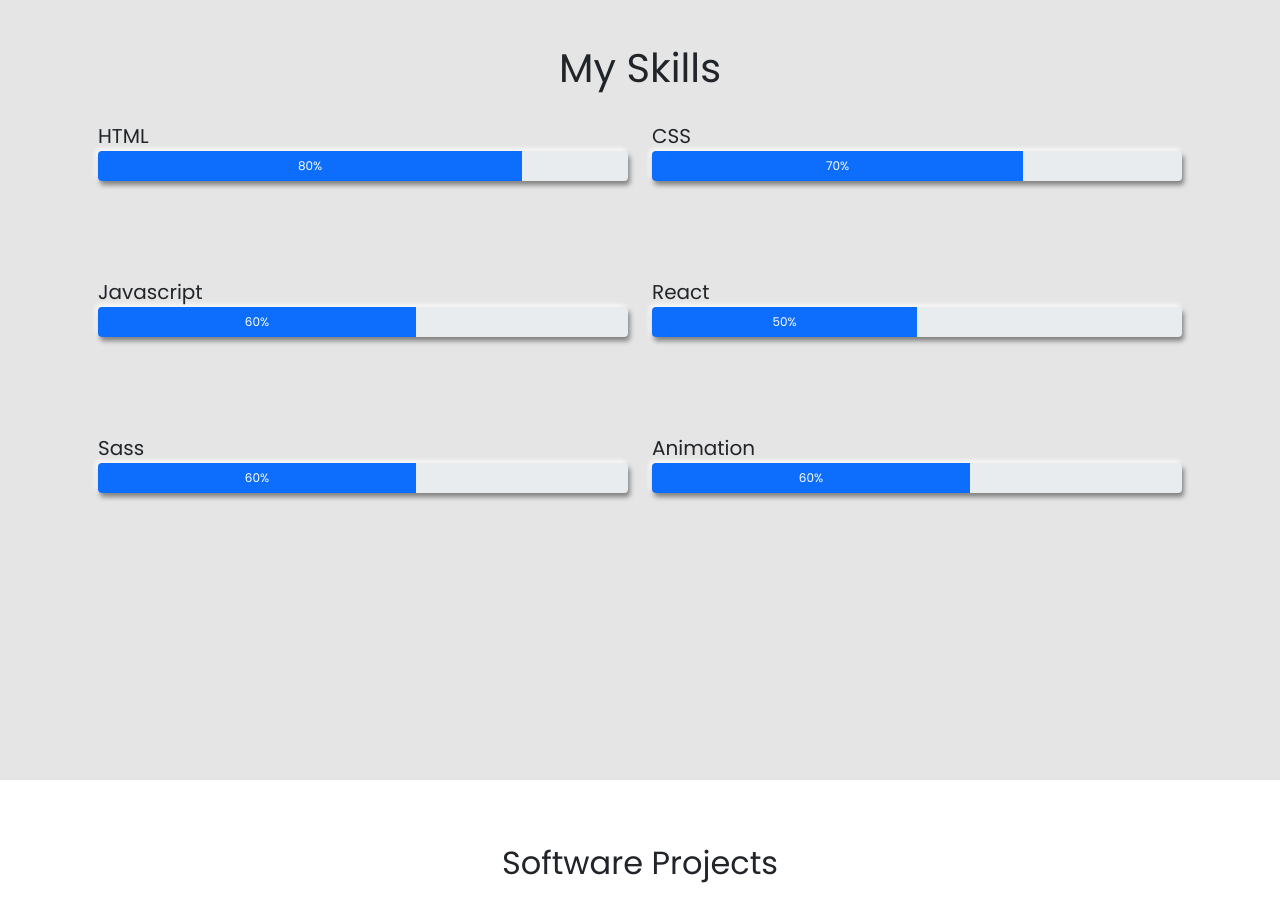
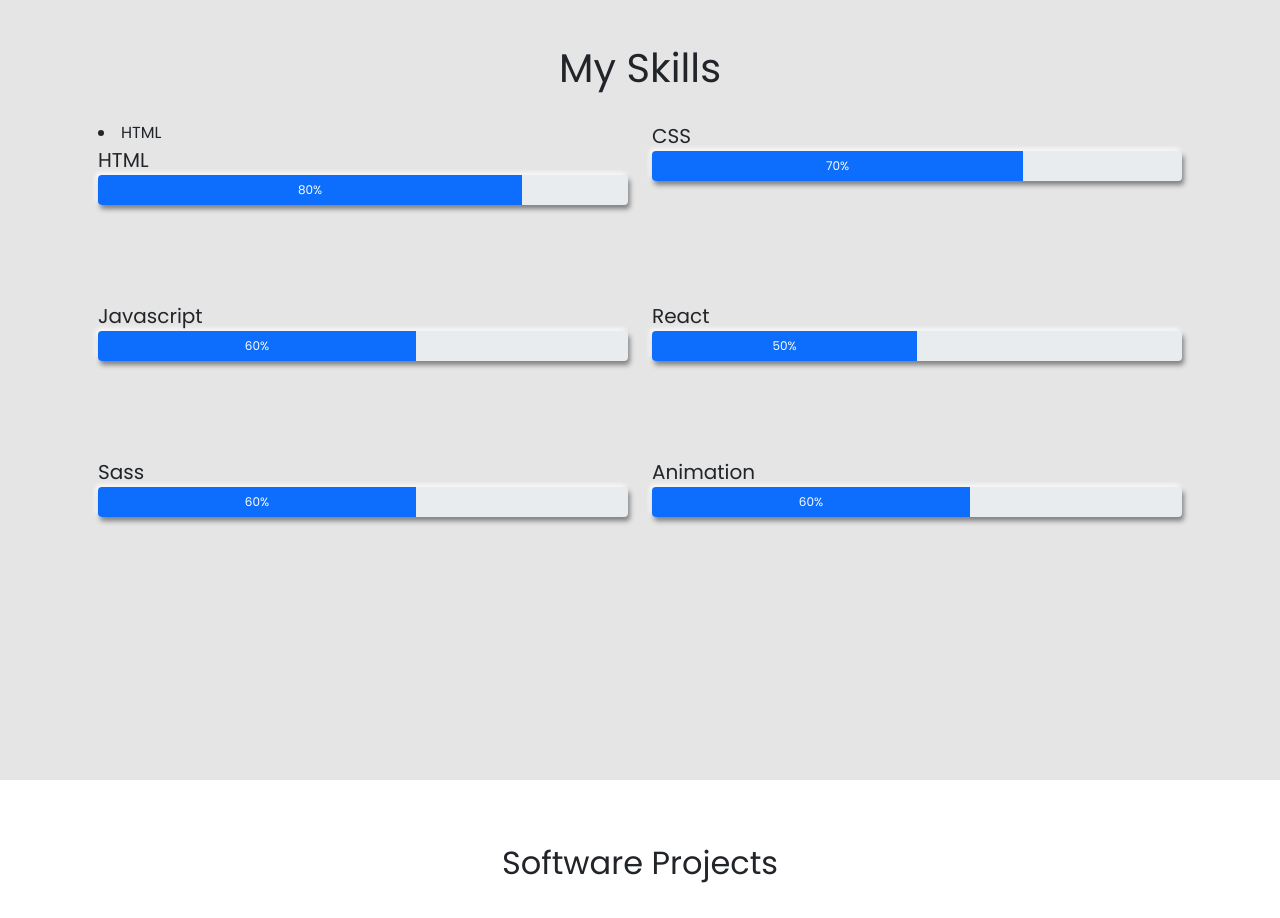
Before and after one commit to cpoonkodi/portfolio, a React (Create React App) app in the folder cp-portfolio/: page / in a window 1280 px wide. Shown: the part 1620-2538 px from the top of the page. Built offline with nearby package versions, Linux system fonts and the light colour scheme.

Commit message:
Update Skills.js

```diff
--- a/cp-portfolio/src/components/Skills/Skills.js
+++ b/cp-portfolio/src/components/Skills/Skills.js
@@ -9,6 +9,7 @@ function Skills() {
         <div class="container">
           <div class="row p-lg-3 p-0 mb-lg-3 mb-0">
             <div class="col-lg-6 col-12 pt-lg-0 pt-3">
+              <li> HTML </li>
               <label>HTML</label>
               <ProgressBar now={80} label={`${80}%`} />
             </div>
```
